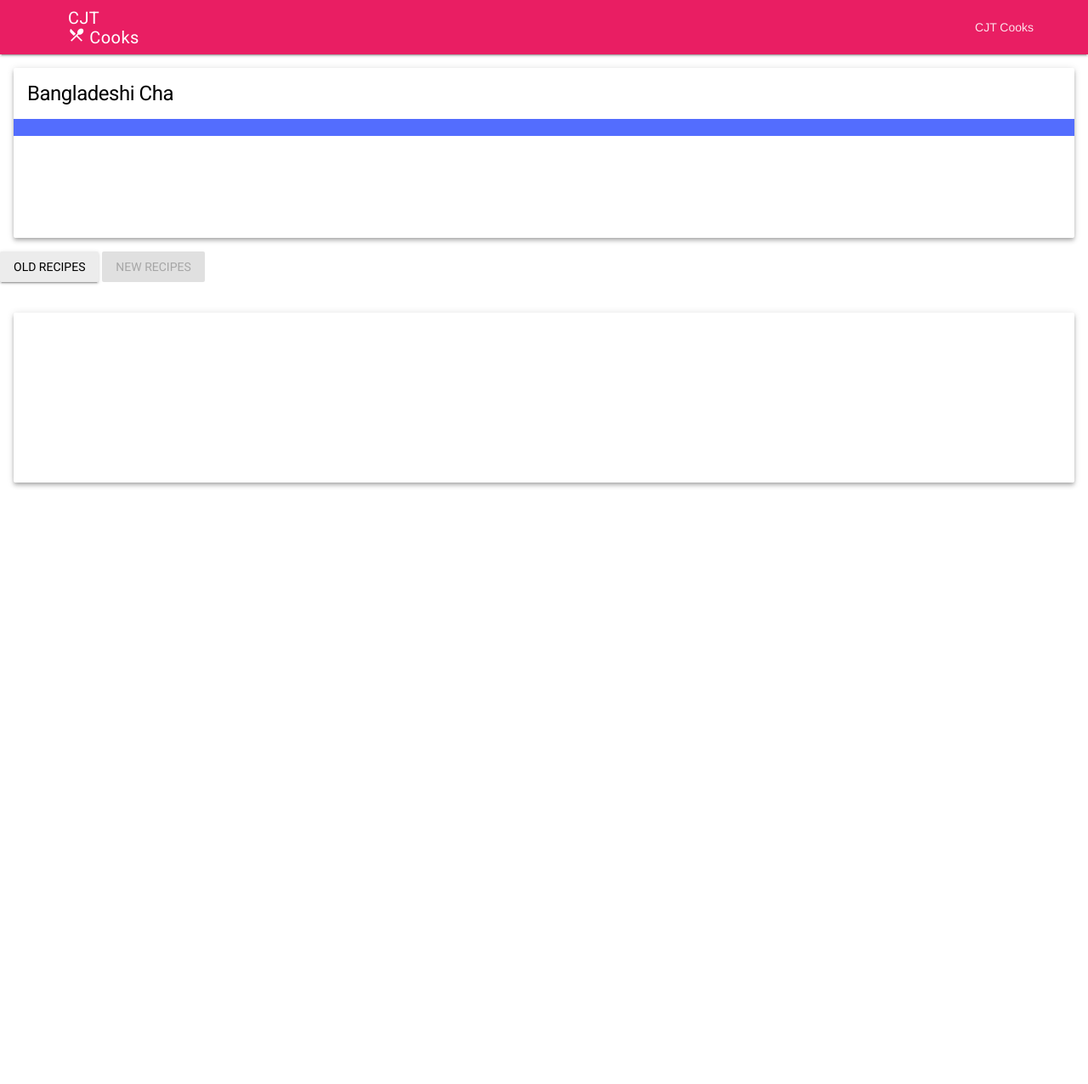
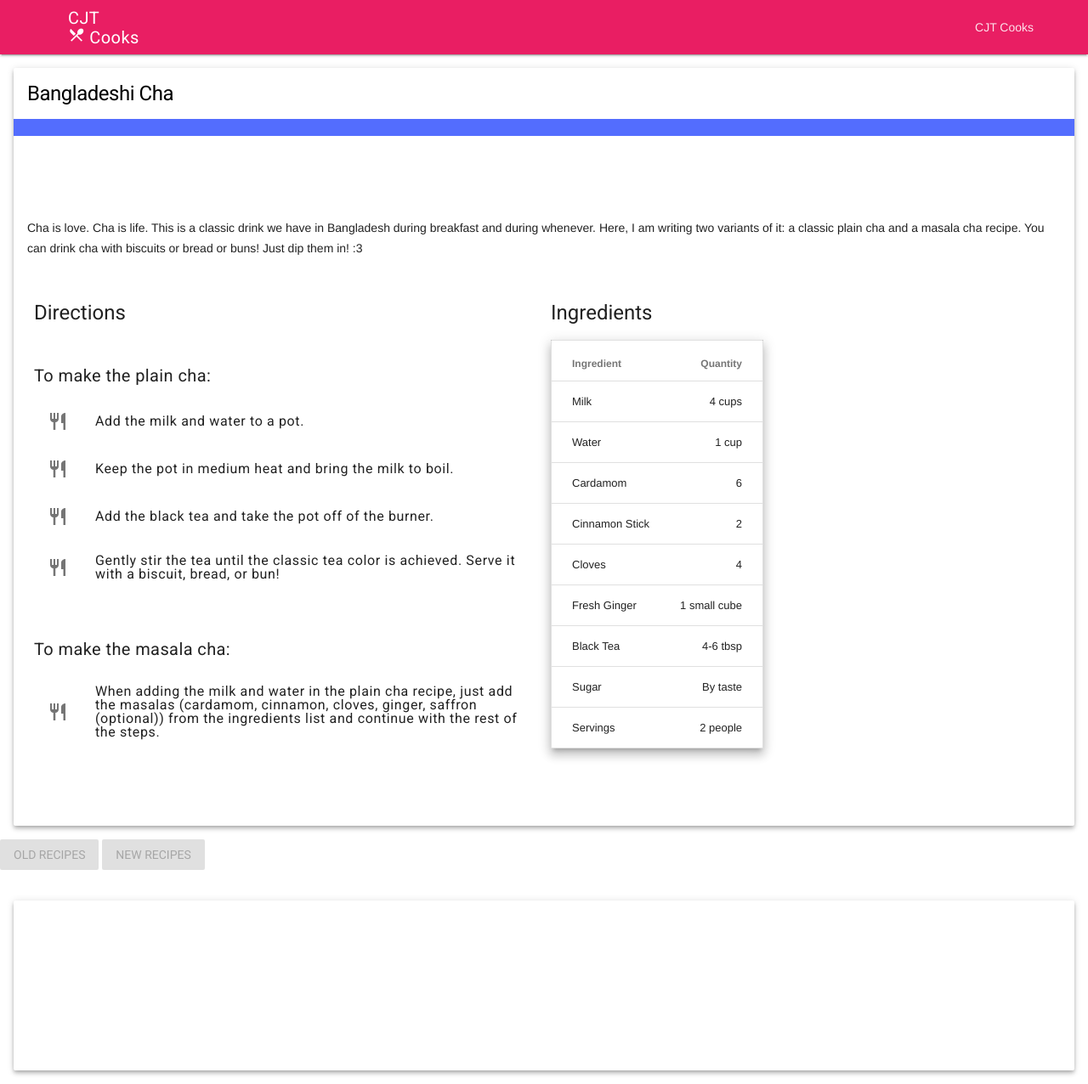
Before and after one commit to cjtcooks/cjtcooks.github.io, a Jekyll site: the page built from _posts/2016-12-26-bangladeshi-cha.html, in a window 1280 px wide. Shown: the whole page at 85% size. Built offline with Jekyll 4.4.1, drawn with Linux system fonts in a browser that asks for light colours; nearby versions of some CDN libraries.

Commit message:
First post.

```diff
--- a/_posts/2016-12-26-bangladeshi-cha.html
+++ b/_posts/2016-12-26-bangladeshi-cha.html
@@ -5,3 +5,95 @@ summary: Classic Bangladeshi Cha and A Masala Chai Variant
 feature_image_path: "cha-one.jpg"
 comments: true
 ---
+<div class="mdl-grid">
+        <p>Cha is love. Cha is life. This is a classic drink we have in Bangladesh during breakfast
+        and during whenever. Here, I am writing two variants of it: a classic plain cha and a masala
+        cha recipe. You can drink cha with biscuits or bread or buns! Just dip them in! :3
+        </p>
+  <div class="demo-list-item mdl-cell mdl-cell--6-col">
+      <h4>Directions</h4>
+      <ul class="mdl-list">
+          <h5>To make the plain cha:</h5>
+        <li class="mdl-list__item">
+            <span class="mdl-list__item-primary-content">
+                <i class="material-icons mdl-list__item-icon">restaurant</i>
+            Add the milk and water to a pot.
+            </span>
+        </li>
+        <li class="mdl-list__item">
+            <span class="mdl-list__item-primary-content">
+                <i class="material-icons mdl-list__item-icon">restaurant</i>
+            Keep the pot in medium heat and bring the milk to boil.
+            </span>
+        </li>
+        <li class="mdl-list__item">
+            <span class="mdl-list__item-primary-content">
+                <i class="material-icons mdl-list__item-icon">restaurant</i>
+            Add the black tea and take the pot off of the burner.
+            </span>
+        </li>
+        <li class="mdl-list__item">
+            <span class="mdl-list__item-primary-content">
+                <i class="material-icons mdl-list__item-icon">restaurant</i>
+            Gently stir the tea until the classic tea color is achieved. Serve it with a biscuit, bread, or bun!
+            </span>
+        </li>
+      </ul>
+      <ul class="mdl-list">
+          <h5>To make the masala cha:</h5>
+        <li class="mdl-list__item">
+            <span class="mdl-list__item-primary-content">
+                <i class="material-icons mdl-list__item-icon">restaurant</i>
+            When adding the milk and water in the plain cha recipe, just add the masalas
+            (cardamom, cinnamon, cloves, ginger, saffron (optional)) from the ingredients list and continue with the rest of the steps.
+            </span>
+        </li>
+      </ul>
+  </div>
+  <div class="mdl-cell mdl-cell--4-col">
+      <h4>Ingredients</h4>
+      <table class="mdl-data-table mdl-js-data-table mdl-shadow--8dp">
+        <thead>
+            <tr>
+            <th class="mdl-data-table__cell--non-numeric">Ingredient</th>
+            <th>Quantity</th>
+            </tr>
+        </thead>
+        <tbody>
+            <tr>
+            <td class="mdl-data-table__cell--non-numeric">Milk</td>
+            <td>4 cups</td>
+            </tr>
+            <tr>
+            <td class="mdl-data-table__cell--non-numeric">Water</td>
+            <td>1 cup</td>
+            </tr>
+            <tr>
+            <td class="mdl-data-table__cell--non-numeric">Cardamom</td>
+            <td>6</td>
+            </tr>
+            <tr>
+            <td class="mdl-data-table__cell--non-numeric">Cinnamon Stick</td>
+            <td>2</td>
+            </tr>
+            <tr>
+            <td class="mdl-data-table__cell--non-numeric">Cloves</td>
+            <td>4</td>
+            </tr>
+            <tr>
+            <td class="mdl-data-table__cell--non-numeric">Fresh Ginger</td>
+            <td>1 small cube</td>
+            </tr>
+            <td class="mdl-data-table__cell--non-numeric">Black Tea</td>
+            <td>4-6 tbsp</td>
+            </tr>
+            <td class="mdl-data-table__cell--non-numeric">Sugar</td>
+            <td>By taste</td>
+            </tr>
+            <td class="mdl-data-table__cell--non-numeric">Servings</td>
+            <td>2 people</td>
+            </tr>
+        </tbody>
+    </table>
+  </div>
+</div>
--- a/style.css
+++ b/style.css
@@ -40,3 +40,7 @@ img.article-image {
 .index-cards > .mdl-card__actions > .mdl-button {
   color: #fff;
 }
+
+.demo-list-item {
+  width: 500px;
+}
```
Also changed, not shown: _posts/2016-12-24-baked-cioppino.md (deleted, +0 -16 lines), _posts/2016-12-24-lox-bread.md (deleted, +0 -17 lines), README.md.
